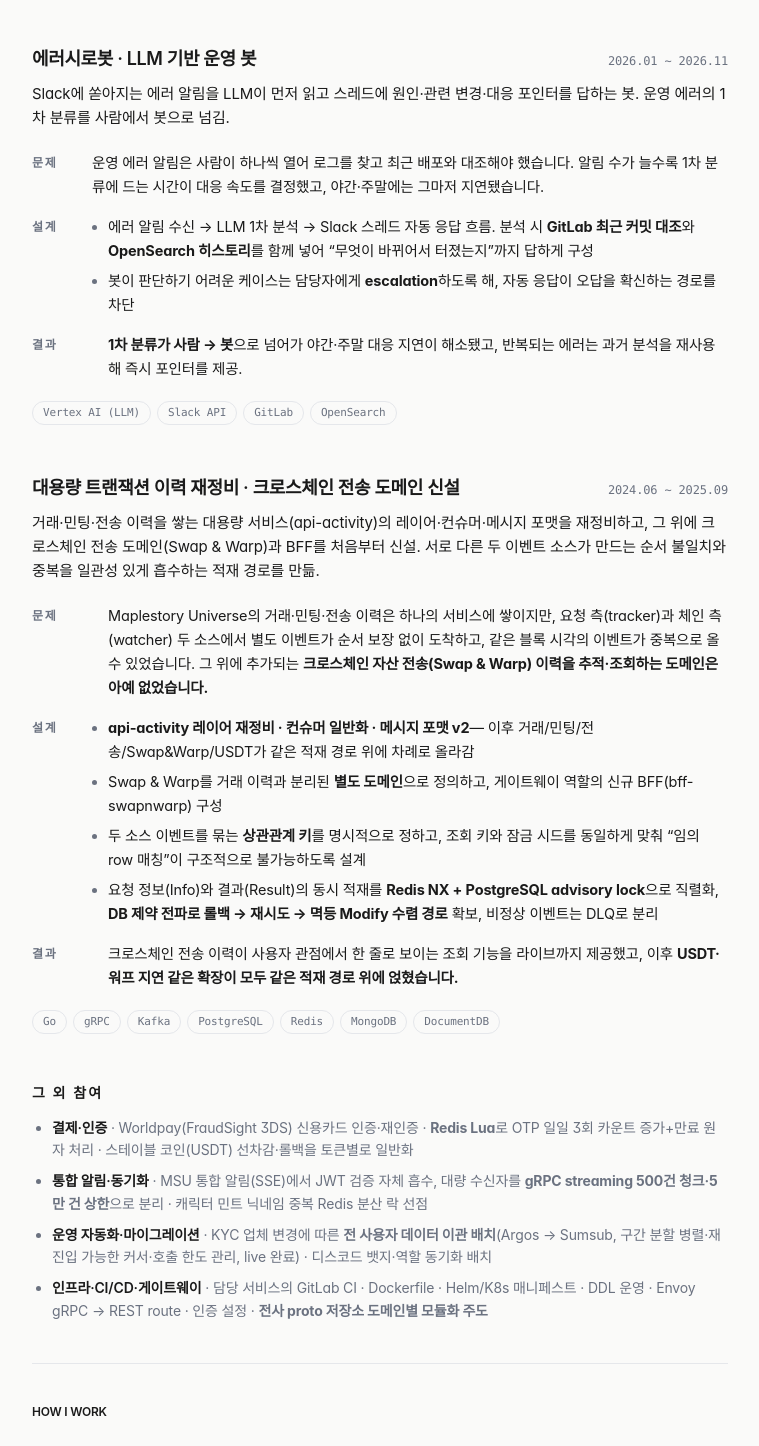
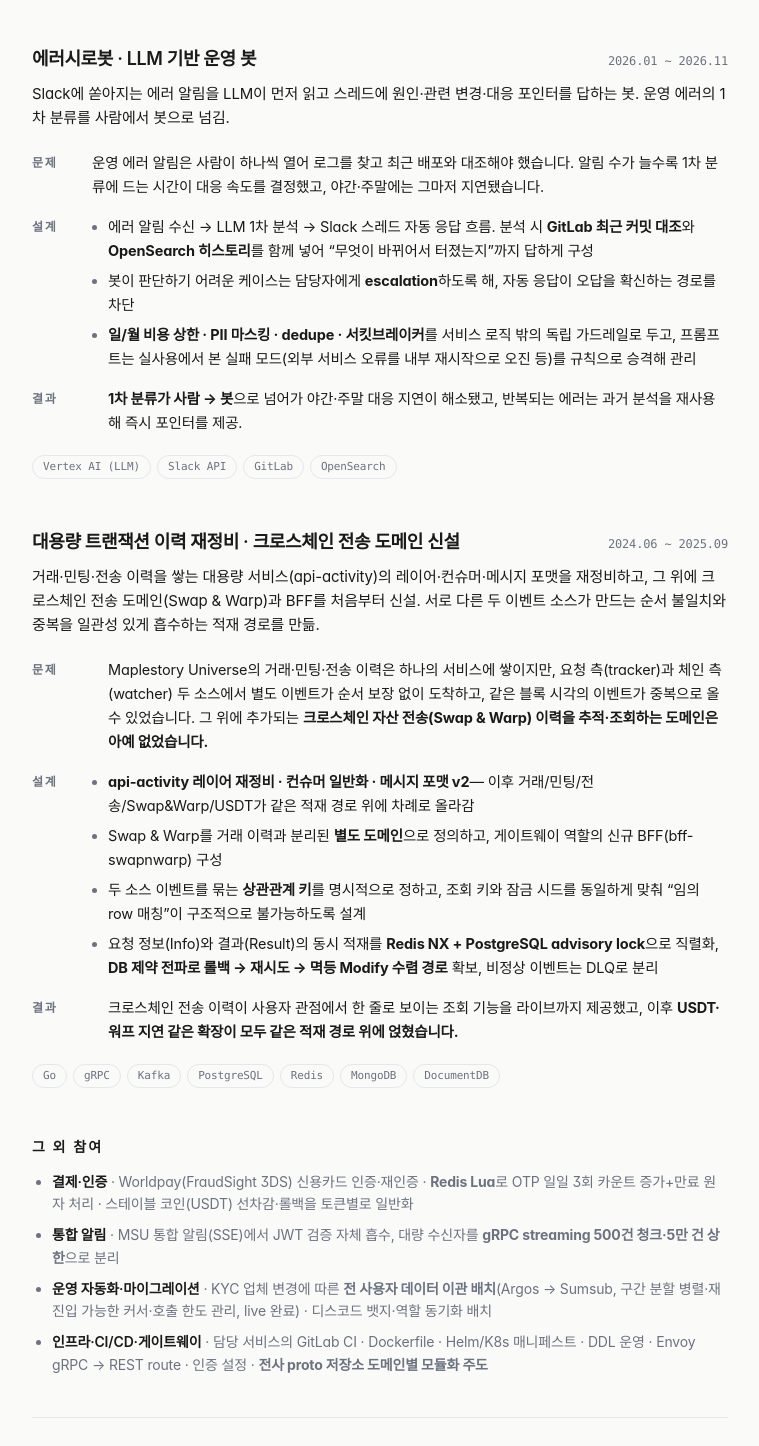
Before and after one commit to shalwxy/resume, a Next.js app: page / in a window 1280 px wide. Shown: the part 3046-4492 px from the top of the page, without its empty margins (260-1019 px from the left). Built offline with nearby package versions, Linux system fonts and the light colour scheme; a web font is replaced by a local one.

Commit message:
fix: 내용 정리

```diff
--- a/app/page.tsx
+++ b/app/page.tsx
@@ -242,6 +242,12 @@ export default function Home() {
                 봇이 판단하기 어려운 케이스는 담당자에게 <b>escalation</b>하도록
                 해, 자동 응답이 오답을 확신하는 경로를 차단
               </li>
+              <li>
+                <b>일/월 비용 상한 · PII 마스킹 · dedupe · 서킷브레이커</b>를
+                서비스 로직 밖의 독립 가드레일로 두고, 프롬프트는 실사용에서
+                본 실패 모드(외부 서비스 오류를 내부 재시작으로 오진 등)를
+                규칙으로 승격해 관리
+              </li>
             </Block>
             <Block label="결과">
               <b>1차 분류가 사람 → 봇</b>으로 넘어가 야간·주말 대응 지연이
@@ -316,11 +322,10 @@ export default function Home() {
               </li>
               <li>
                 <span className="font-semibold text-foreground">
-                  통합 알림·동기화
+                  통합 알림
                 </span>{" "}
                 · MSU 통합 알림(SSE)에서 JWT 검증 자체 흡수, 대량 수신자를{" "}
-                <b>gRPC streaming 500건 청크·5만 건 상한</b>으로 분리 ·
-                캐릭터 민트 닉네임 중복 Redis 분산 락 선점
+                <b>gRPC streaming 500건 청크·5만 건 상한</b>으로 분리
               </li>
               <li>
                 <span className="font-semibold text-foreground">
```
Also changed, not shown: 1 other file (tests, documents, lock files or other folders).
